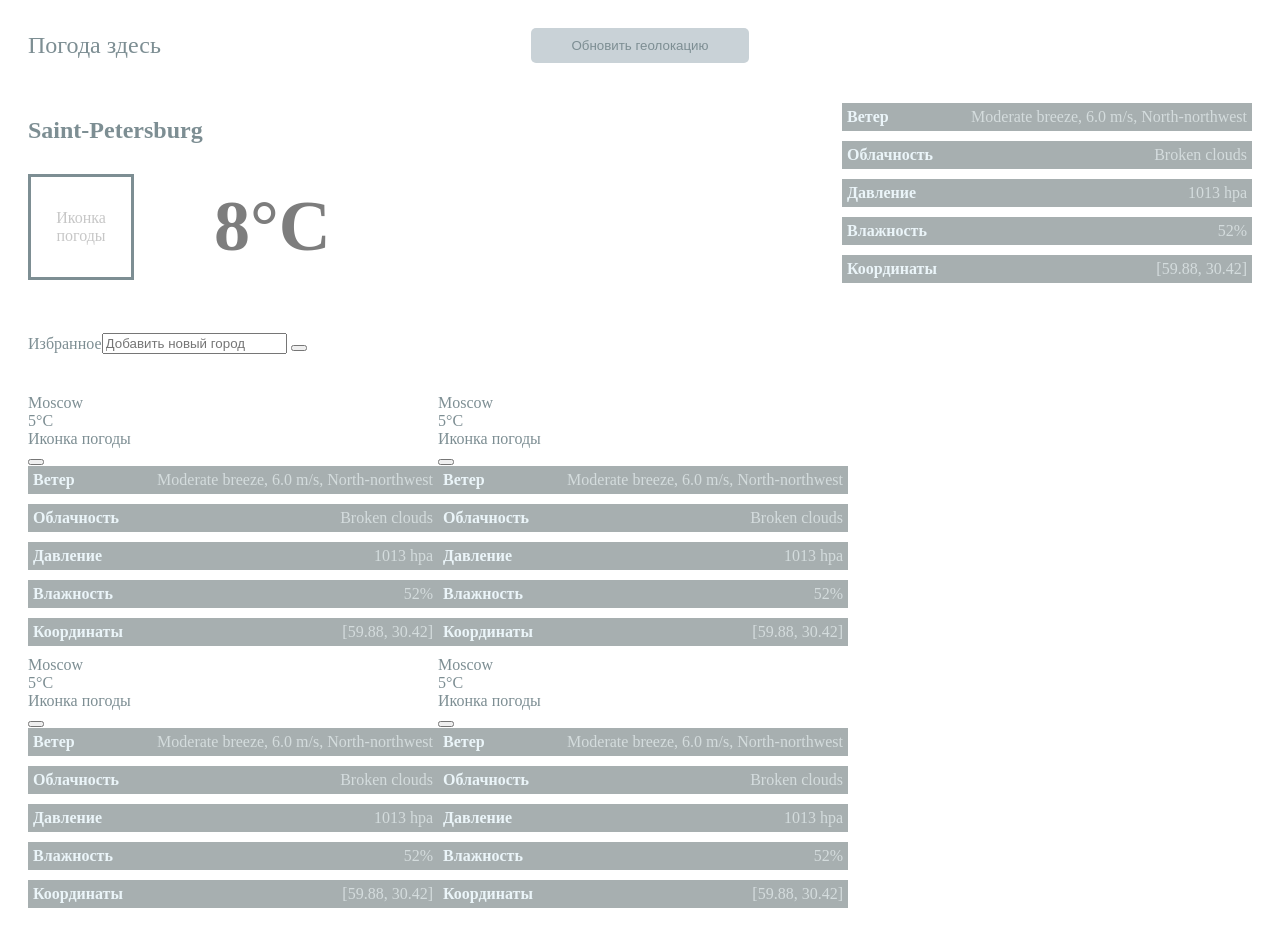
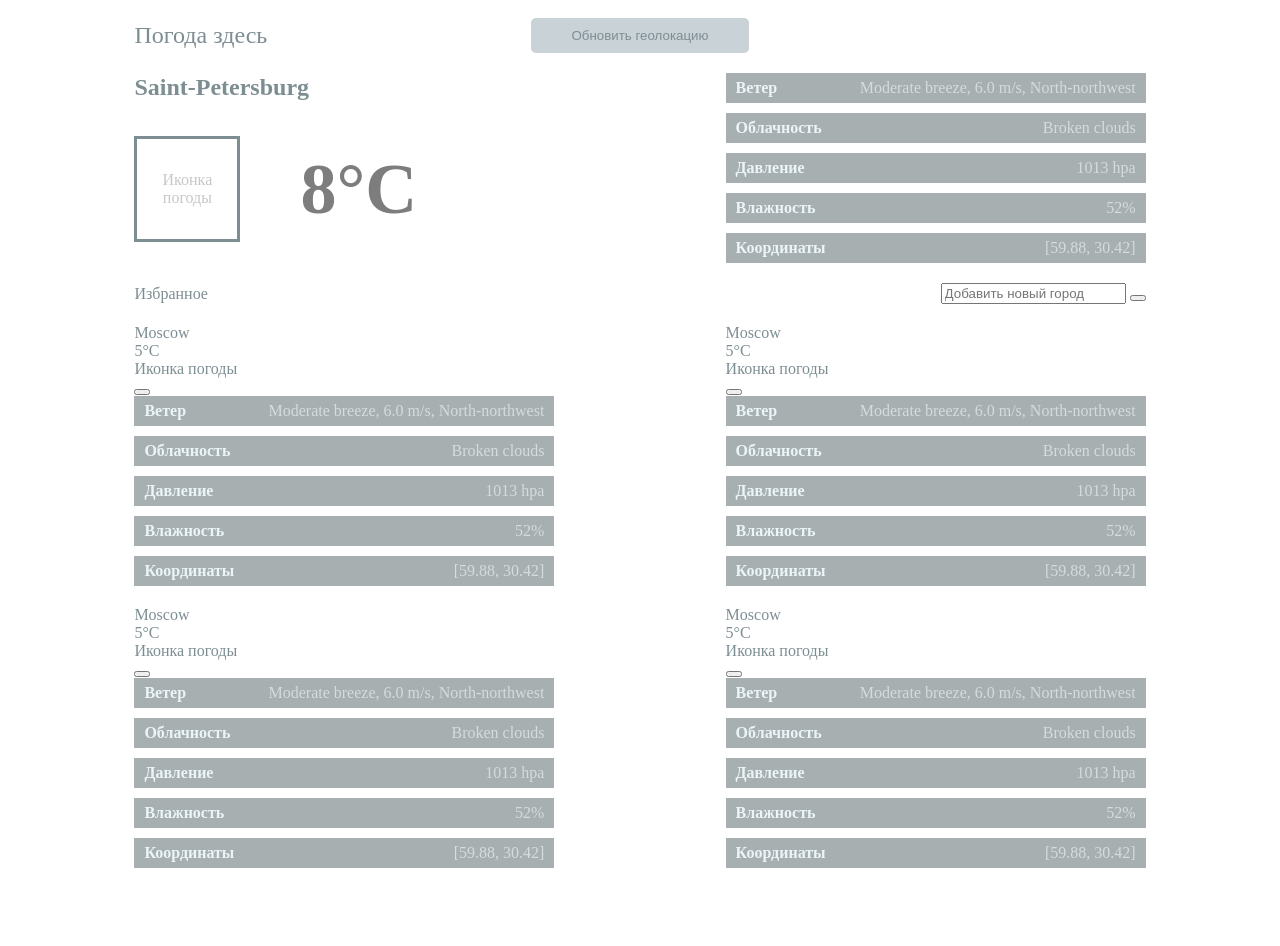
Before and after one commit to Bukilan/IMTOWeb4, a plain HTML site: page index.html in a window 1280 px wide. After the commit the page ends 906 px from the top, so only its background shows below. Drawn offline with Linux system fonts and the light colour scheme.

Commit message:
- fix and refactor layout

```diff
--- a/index.css
+++ b/index.css
@@ -1,12 +1,12 @@
 .page-wrapper {
     overflow-y: auto;
     overflow-x: hidden;
-    padding: 0 20px;
+    padding: 0 10%;
 }
 
 .weather-block_container {
     width: 100%;
-    padding: 20px 0;
+    padding: 10px 0;
     color: #7d8e93;
     font-style: normal;
     font-weight: normal;
@@ -21,18 +21,18 @@
     flex-direction: column;
 }
 
-.weather-block:last-child {
-    margin-bottom: 0;
-}
-
 .weather-data {
     min-width: 400px;
     display: flex;
     align-items: center;
     justify-content: space-between;
-    padding: 5px;
+    padding: 6px 10px;
     background: #a7afb0;
     margin-bottom: 10px;
+}
+
+.weather-data:last-child {
+    margin-bottom: 0;
 }
 
 .weather-data_key {
@@ -44,6 +44,14 @@
 .weather-data_value {
     color: #d4dcdd;
     font-size: 16px;
+}
+
+.weather-block_container__favourite, .weather-block_container__header_favourite {
+    justify-content: space-between;
+}
+
+.weather-block_container__favourite .weather-block {
+    padding-bottom: 20px;
 }
 
 .weather-block_container__header_current {
@@ -83,7 +91,7 @@
     display: flex;
     align-items: center;
     justify-content: space-between;
-    padding-top: 30px;
+    padding: 35px 0 20px;
 }
 
 .current-weather_location__temperature_icon {
@@ -101,5 +109,5 @@
     font-size: 72px;
     font-weight: 800;
     color: #7d7d7d;
-    margin-left: 80px;
+    margin-left: 60px;
 }
--- a/index.html
+++ b/index.html
@@ -82,7 +82,7 @@
             <button type="button" class="plus_button"/>
         </div>
     </div>
-    <div class="weather-block_container">
+    <div class="weather-block_container weather-block_container__favourite">
         <div class="weather-block">
             <div class="common-weather_container">
                 <div class="common-weather_inner-container">
```
